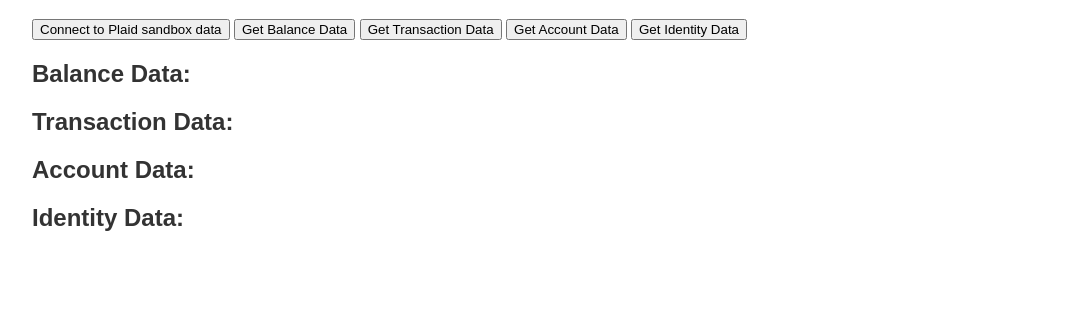
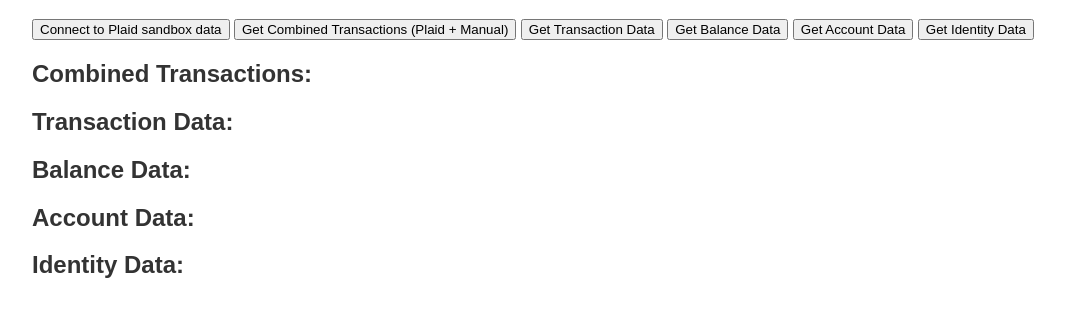
Before and after one commit to gx1b7980/GJKR, a plain HTML site: page frontend/index.html in a window 1280 px wide. Shown: the part 122-438 px from the top of the page, without its empty margins (8-1073 px from the left). Drawn offline with Linux system fonts and the light colour scheme; no server answers.

Commit message:
Added button to display combined list of plaid and manually transaction data

```diff
--- a/frontend/index.html
+++ b/frontend/index.html
@@ -44,16 +44,20 @@
 
   <!-- Button for initiate Plaid connection and getting certain data -->
   <button onclick="connectToPlaid()">Connect to Plaid sandbox data</button>
+  <button onclick="getCombinedTransactions()">Get Combined Transactions (Plaid + Manual)</button>
+  <button onclick="getTransactions()">Get Transaction Data</button>
   <button onclick="getBalance()">Get Balance Data</button>
-  <button onclick="getTransactions()">Get Transaction Data</button>
   <button onclick="getAccountData()">Get Account Data</button>
   <button onclick="getIdentityData()">Get Identity Data</button>
 
-  <h2>Balance Data:</h2>
-  <pre id="balance-data" style="display: none;"></pre>
+  <h2>Combined Transactions:</h2>
+  <pre id="combined-transaction-data" style="display: none;"></pre>
 
   <h2>Transaction Data:</h2>
   <pre id="transaction-data" style="display: none;"></pre>
+
+  <h2>Balance Data:</h2>
+  <pre id="balance-data" style="display: none;"></pre>
 
   <h2>Account Data:</h2>
   <pre id="account-data" style="display: none;"></pre>
@@ -92,6 +96,49 @@
           linkHandler.open();
         })
         .catch(error => console.error("Error:", error));
+    }
+
+    function getCombinedTransactions() {
+      fetch("/api/transactions/all", { method: "GET" })
+        .then(response => {
+          if (!response.ok) throw new Error("Failed to fetch transactions.");
+          return response.json();
+        })
+        .then(data => {
+          const transactions = data.transactions;
+
+          const transactionContainer = document.getElementById("combined-transaction-data");
+          while (transactionContainer.firstChild) transactionContainer.removeChild(transactionContainer.firstChild);
+
+          const transactionList = document.createElement("ul");
+          transactions.forEach(transaction => {
+            const listItem = document.createElement("li");
+            listItem.textContent = `${transaction.date}: $${transaction.amount} (${transaction.name})`;
+            transactionList.appendChild(listItem);
+          });
+          transactionContainer.appendChild(transactionList);
+          transactionContainer.style.display = "block";
+          transactionContainer.style.background = "#F6F6F6";
+        })
+        .catch(error => console.error("Error fetching combined transactions:", error));
+    }
+
+    // Fetch transactions data
+    function getTransactions() {
+      fetch("/api/transactions/sync", { method: "POST" })
+        .then(response => {
+          if (!response.ok) {
+            throw new Error("Failed to fetch transactions.");
+          }
+          return response.json();
+        })
+        .then(data => {
+          const pre = document.getElementById("transaction-data");
+          pre.textContent = JSON.stringify(data, null, 2);
+          pre.style.display = "block";
+          pre.style.background = "#F6F6F6";
+        })
+        .catch(error => console.error("Error fetching transactions:", error));
     }
 
     // Fetch balance data
@@ -147,25 +194,6 @@
         })
         .catch(error => console.error("Error fetching identity data:", error));
     }
-
-    // Fetch transactions data
-    function getTransactions() {
-      fetch("/api/transactions/sync", { method: "POST" })
-        .then(response => {
-          if (!response.ok) {
-            throw new Error("Failed to fetch transactions.");
-          }
-          return response.json();
-        })
-        .then(data => {
-          const pre = document.getElementById("transaction-data");
-          pre.textContent = JSON.stringify(data, null, 2);
-          pre.style.display = "block";
-          pre.style.background = "#F6F6F6";
-        })
-        .catch(error => console.error("Error fetching transactions:", error));
-    }
-
   </script>
 </body>
 </html>
```
